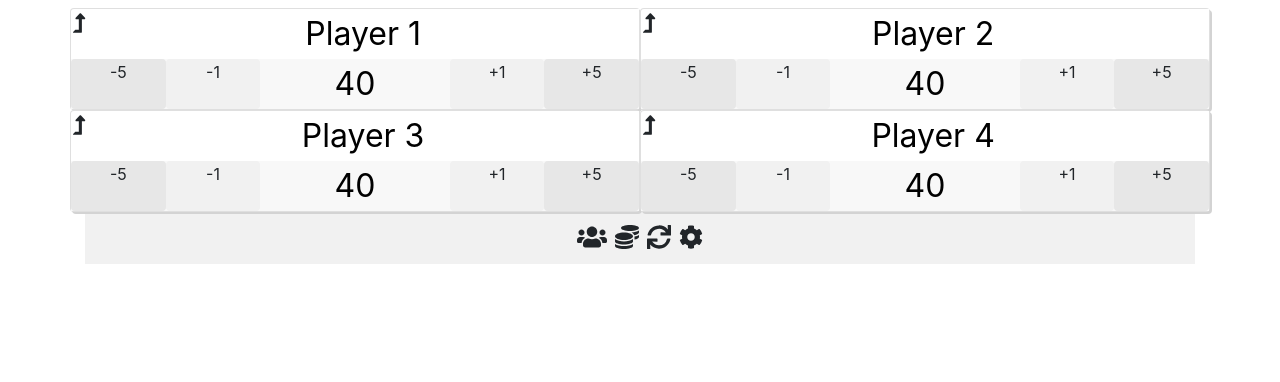
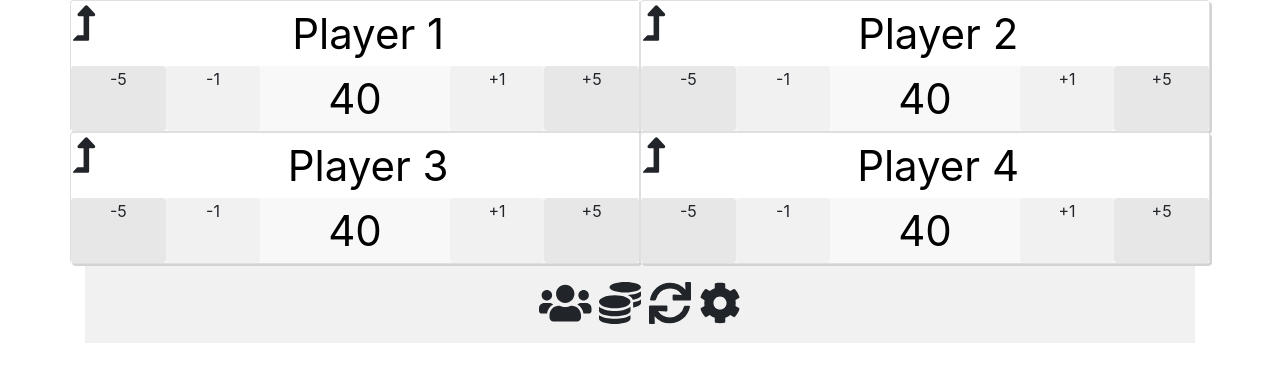
Before and after one commit to kouzios/MTG-Swiss-Knife, a Vue app: page /#/ in a window 1280 px wide. Shown: the top 382 px of the page. Built offline with nearby package versions, Linux system fonts and the light colour scheme.

Commit message:
Font resizing, intended for a better touchscreen laptop display

```diff
--- a/src/App.vue
+++ b/src/App.vue
@@ -39,7 +39,7 @@ body {
 
 .input-variant {
     text-align: center;
-    font-size: 32px;
+    font-size: 42px;
     border: none !important;
     background-color: #f8f8f8;
     box-sizing: border-box;
@@ -51,12 +51,12 @@ body {
     background-color: #f8f8f8;
 }
 
-.med-font {
-  font-size: 18px;
+.medium-font {
+  font-size: 24px;
 }
 
 .large-font, .major-point-alteration, .point-alteration, .tinted-icon {
-  font-size: 24px;
+  font-size: 42px;
 }
 
 .tinted-icon {
--- a/src/components/Flips.vue
+++ b/src/components/Flips.vue
@@ -3,8 +3,10 @@
     <b-modal ref='flipsModal' id="flipsModal" hide-footer title="Coin Flipper">
         <div>
             <div class='d-flex flex-row'>
-                <span class='med-font'>
+                <span class='medium-font'>
+                    <b>
                         Coins
+                    </b>
                 </span>
             </div>
             <div class='w-100 row point-area'>
@@ -27,8 +29,10 @@
         </div>
         <div class='mt-3'>
             <div class='d-flex flex-row'>
-                <span class='med-font'>
-                    Krark's Thumbs
+                <span class='medium-font'>
+                    <b>
+                        Krark's Thumbs
+                    </b>
                 </span>
             </div>
             <div class='w-100 row point-area'>
--- a/src/components/Gamestate.vue
+++ b/src/components/Gamestate.vue
@@ -1,6 +1,6 @@
 <template>
-    <div class='container mt-2'>
-        <div class='row'>
+    <div class='container'>
+        <div class='row large-font'>
             <div class='player card col-6'  :class="{flipped: player.isFlipped}" v-for="(player, index) in players" :key="'player' + index">
                 <div class='d-flex flex-row'>
                     <font-awesome-icon class='clickable flip' icon="level-up-alt" v-b-tooltip.hover.bottom="'Flip View'" @click="player.isFlipped = !player.isFlipped"/>
@@ -9,7 +9,7 @@
                 <Lifestate :defaultLife='defaultLife' :player='player' :index='index'/>
             </div>
         </div>
-        <div class='pt-2 pb-2 ml-0 d-flex justify-content-center footer flex-row w-100'>
+        <div class='pt-2 pb-2 ml-0 d-flex justify-content-center footer flex-row w-100 large-font'>
             <span class='clickable' v-b-tooltip.hover.bottom="'Set Players'" v-b-modal.playersModal>
                 <font-awesome-icon icon="users"/>
             </span>
@@ -116,12 +116,10 @@ export default {
 
 .name-input {
     text-align: center;
-    font-size: 32px;
     border: none !important;
 }
 
 .footer {
-  font-size: 24px;
   background-color: #f1f1f1 !important;
 }
 
@@ -138,7 +136,6 @@ export default {
 }
 
 .flip {
-    font-size: 26px;
     padding: 2px 2px 0px 2px;
 }
 </style>
--- a/src/components/PlayerCount.vue
+++ b/src/components/PlayerCount.vue
@@ -1,11 +1,11 @@
 <template>
   <b-modal ref='playersModal' id="playersModal" hide-footer title="Number of Players">
     <div class='d-flex flex-column justify-content-center'>
-      <div class='centered'>
+      <span class='centered medium-font'>
         <b>
           Players
         </b>
-      </div>
+      </span>
       <div class='row'>
         <div class='col-4 btn point-alteration' @click='pCount--'>
           -
--- a/src/components/Settings.vue
+++ b/src/components/Settings.vue
@@ -1,11 +1,11 @@
 <template>
   <b-modal ref='settingsModal' id="settingsModal" hide-footer title="Settings">
     <div class='d-flex flex-column justify-content-center'>
-      <div class='centered'>
+      <span class='centered medium-font'>
         <b>
           Default Life
         </b>
-      </div>
+      </span>
       <div class='row'>
         <div class='col-2 btn point-alteration' @click='life = life - 5'>
           -5
```
